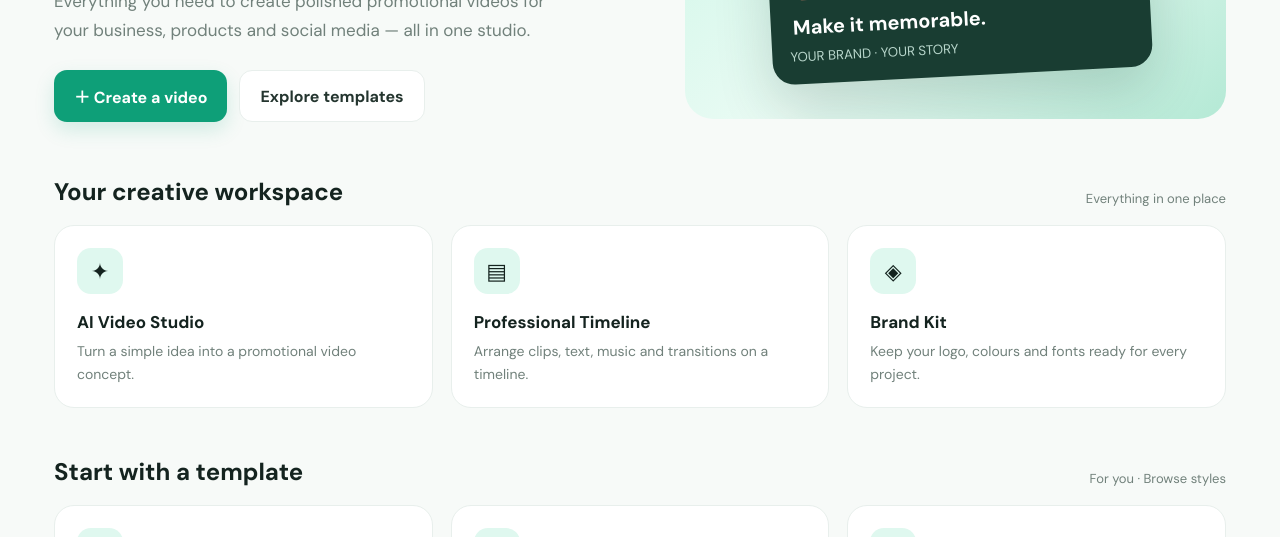
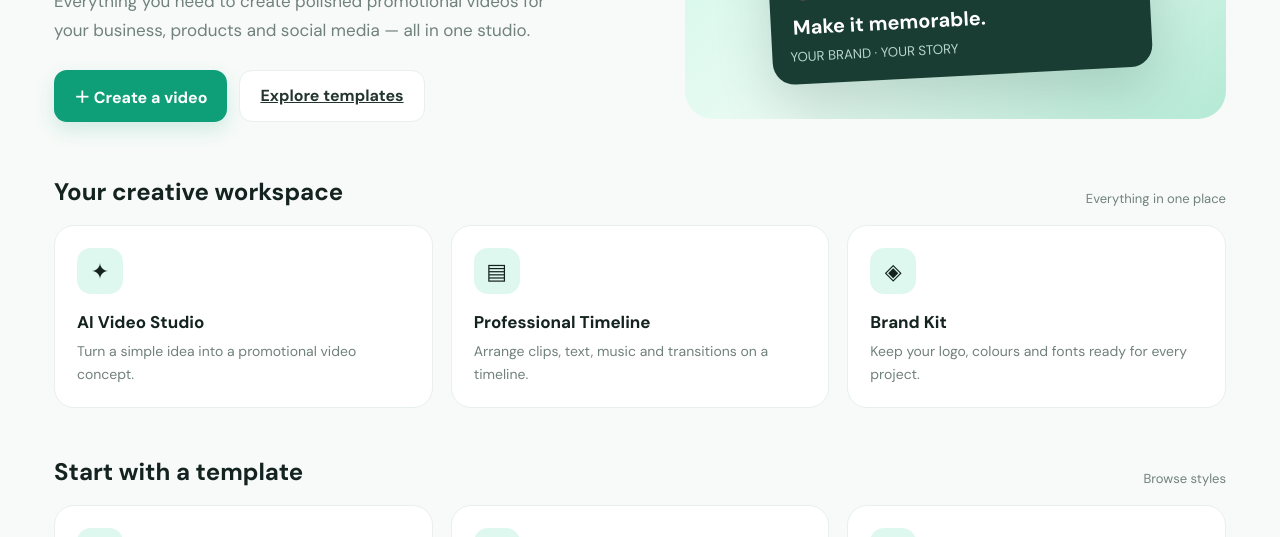
Before and after one commit to shanpalia/Promo-Studio, a Next.js app in the folder website/: page / in a window 1280 px wide. Shown: the part 375-912 px from the top of the page. Built offline with nearby package versions, Linux system fonts and the light colour scheme.

Commit message:
Fix Explore templates navigation

```diff
--- a/website/app/page.tsx
+++ b/website/app/page.tsx
@@ -1,5 +1,4 @@
 "use client";
-import { useState } from "react";
 import Link from "next/link";
 
 const tools = [
@@ -9,7 +8,6 @@ const tools = [
 ];
 
 export default function Home() {
-  const [tab, setTab] = useState("For you");
   return <main className="shell">
     <header className="top">
       <div className="brand"><div className="mark">PS</div><span>Promo Studio</span></div>
@@ -17,11 +15,11 @@ export default function Home() {
       <button className="avatar">Sign in</button>
     </header>
     <section className="hero">
-      <div><div className="eyebrow">Create · Edit · Promote</div><h1>Make videos that make your brand <span style={{color:"#0e9f78"}}>stand out.</span></h1><p>Everything you need to create polished promotional videos for your business, products and social media — all in one studio.</p><div className="actions"><Link className="primary" href="/editor" style={{textDecoration:"none"}}>＋ Create a video</Link><button className="secondary" onClick={()=>setTab(tab==="For you"?"Trending":"For you")}>Explore templates</button></div></div>
+      <div><div className="eyebrow">Create · Edit · Promote</div><h1>Make videos that make your brand <span style={{color:"#0e9f78"}}>stand out.</span></h1><p>Everything you need to create polished promotional videos for your business, products and social media — all in one studio.</p><div className="actions"><Link className="primary" href="/editor" style={{textDecoration:"none"}}>＋ Create a video</Link><Link className="secondary" href="/editor">Explore templates</Link></div></div>
       <div className="preview"><div className="video-card"><div className="video-art"><span>✦</span><div className="play">▶</div></div><h3>Make it memorable.</h3><small>YOUR BRAND · YOUR STORY</small></div></div>
     </section>
     <section id="features"><div className="section-head"><h2>Your creative workspace</h2><span>Everything in one place</span></div><div className="grid">{tools.map(t=><article className="tile" key={t.title}><div className="tile-icon">{t.icon}</div><h3>{t.title}</h3><p>{t.text}</p></article>)}</div></section>
-    <section id="templates" style={{marginTop:48}}><div className="section-head"><h2>Start with a template</h2><span>{tab} · Browse styles</span></div><div className="grid"><article className="tile"><div className="tile-icon">🛍️</div><h3>Product promotion</h3><p>Showcase products with bold titles and clean layouts.</p></article><article className="tile"><div className="tile-icon">📣</div><h3>Business promo</h3><p>Introduce your business with a professional story.</p></article><article className="tile"><div className="tile-icon">📱</div><h3>Social media reel</h3><p>Vertical-first videos for Reels, Shorts and Stories.</p></article></div></section>
+    <section id="templates" style={{marginTop:48}}><div className="section-head"><h2>Start with a template</h2><span>Browse styles</span></div><div className="grid"><article className="tile"><div className="tile-icon">🛍️</div><h3>Product promotion</h3><p>Showcase products with bold titles and clean layouts.</p></article><article className="tile"><div className="tile-icon">📣</div><h3>Business promo</h3><p>Introduce your business with a professional story.</p></article><article className="tile"><div className="tile-icon">📱</div><h3>Social media reel</h3><p>Vertical-first videos for Reels, Shorts and Stories.</p></article></div></section>
     <footer className="bottom"><span>© 2026 Promo Studio · By PaliaAPK HUB</span><span>Free to start · Premium when you need more</span></footer>
   </main>;
 }
```
